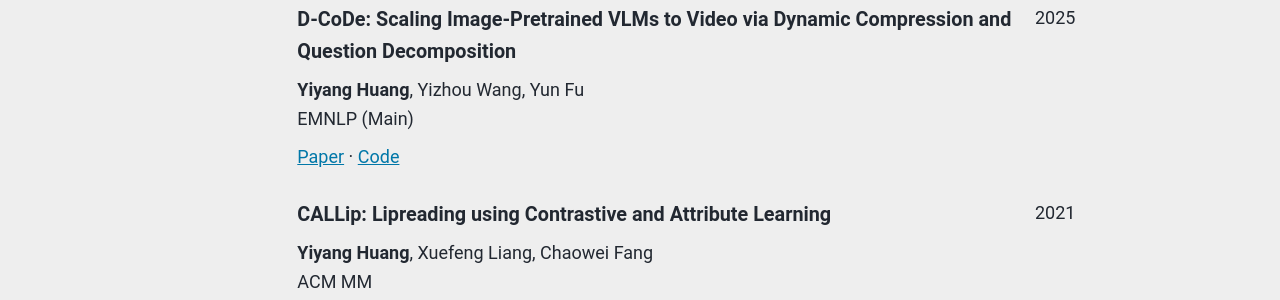
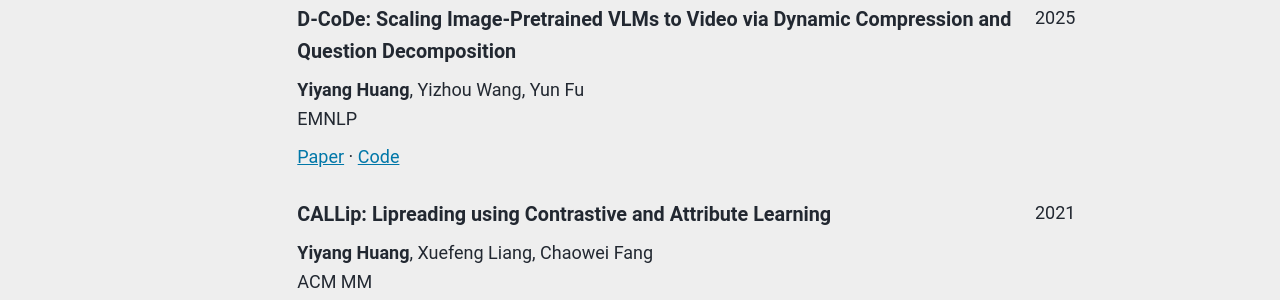
Before and after one commit to hukcc/hukcc.github.io, a Jekyll site: the page built from _pages/cv-json.md, in a window 1280 px wide and 900 px high, scrolled down 3698 px. Shown: the part 152-452 px from the top of the window. Built offline with Jekyll 4.4.1, drawn with Linux system fonts in a browser that asks for light colours.

Commit message:
Use EMNLP 2025 as the D-CoDe venue label

```diff
--- a/_data/cv.json
+++ b/_data/cv.json
@@ -121,7 +121,7 @@
       "group": "First-Author Papers",
       "name": "D-CoDe: Scaling Image-Pretrained VLMs to Video via Dynamic Compression and Question Decomposition",
       "authors": "Yiyang Huang, Yizhou Wang, Yun Fu",
-      "publisher": "EMNLP (Main)",
+      "publisher": "EMNLP",
       "releaseDate": "2025",
       "website": "https://aclanthology.org/2025.emnlp-main.597.pdf",
       "resources": {
```
Also changed, not shown: _pages/about.md (+1 -1 lines).
